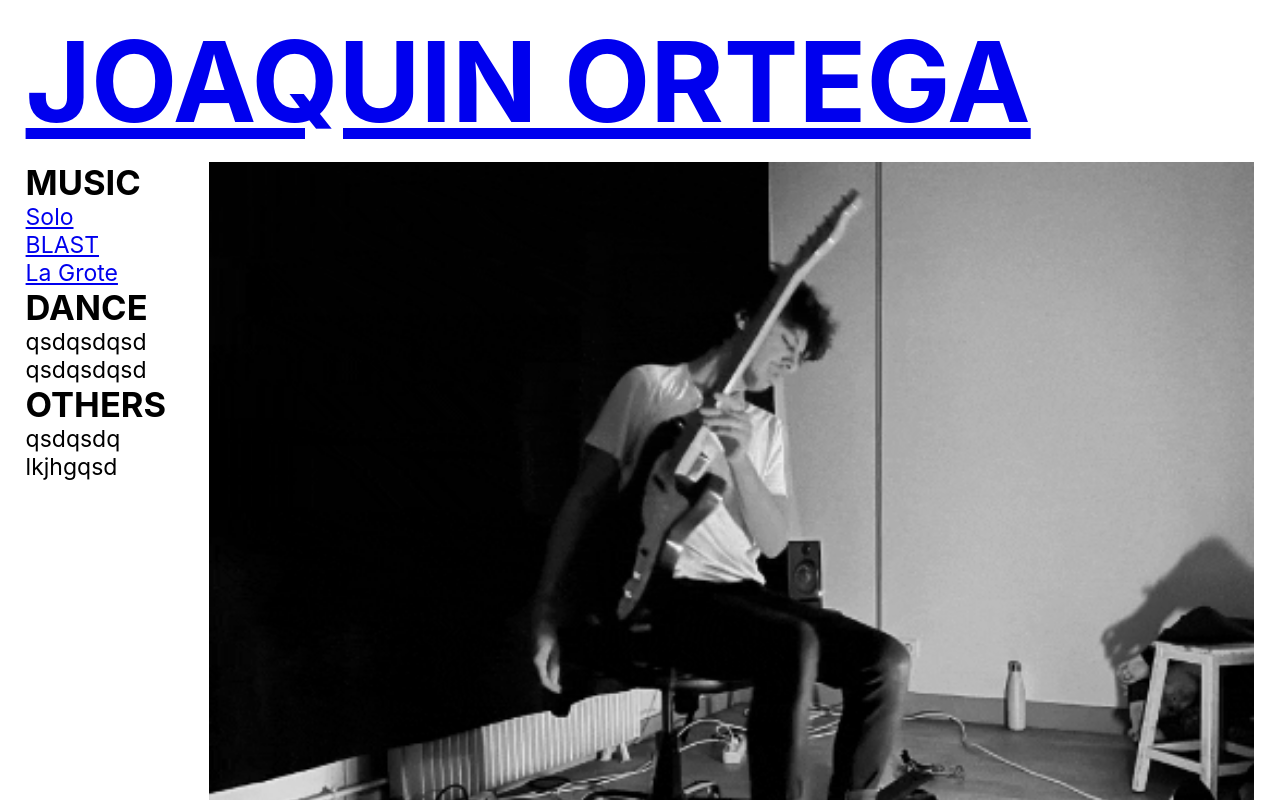
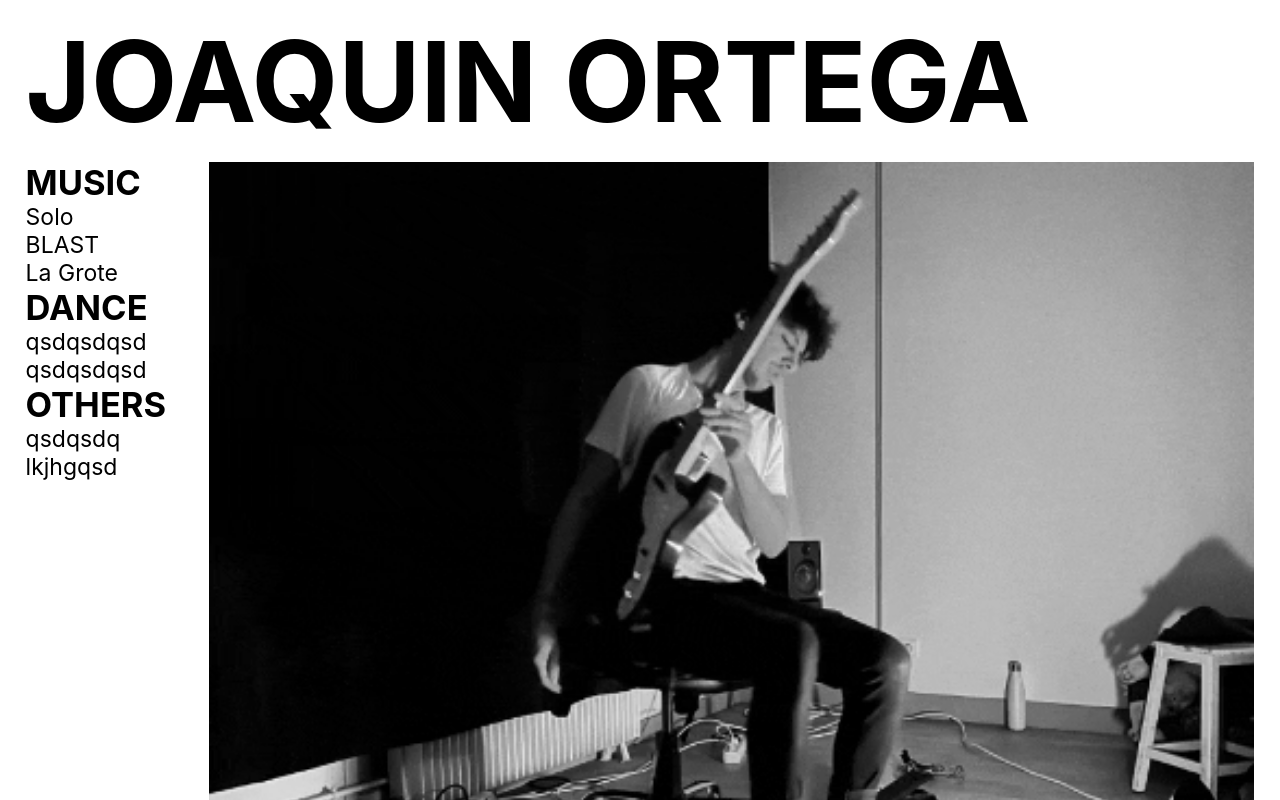
Before and after one commit to d0m111/jo, a React (Create React App) app: page / in a window 1280 px wide. Shown: the top 800 px of the page. Built offline with nearby package versions, Linux system fonts and the light colour scheme.

Commit message:
textmark glitch gif

```diff
--- a/src/App.css
+++ b/src/App.css
@@ -5,12 +5,29 @@
 h1 {
      width: 84%;
     margin: 1% 2%;
-    /* text-align: center; */
     font-size: 7em;
 }
 
-h1:hover{
-     background-color: pink;
+.title-deco:hover{
+     color: transparent;
+     font-size: 1em;
+     background-size: 100%;
+     background: url(https://thumbs.gfycat.com/ShorttermEasyFerret-size_restricted.gif);
+     background-clip: text;
+     -webkit-background-clip: text;
+}
+
+/* h1:hover{
+     color: transparent;
+     background-size: 500%;
+     background: url(https://thumbs.gfycat.com/ShorttermEasyFerret-size_restricted.gif);
+     background-clip: text;
+     -webkit-background-clip: text;
+} */
+
+.link{
+     color: black;
+     text-decoration: none;
 }
 
 .body {
--- a/src/App.js
+++ b/src/App.js
@@ -7,7 +7,10 @@ import Header from './components/Header';
 function App() {
   return (
     <div className="App">
-        <h1><Link to={`/`}>JOAQUIN ORTEGA</Link></h1>
+        <h1><Link to={`/`} className="link title-deco">JOAQUIN ORTEGA</Link></h1>
+        {/* <div>
+            <h1 ><Link to={`/`} className="link title-deco">JOAQUIN ORTEGA</Link></h1>
+        </div> */}
         <div className='body'>
           <Header />
 
--- a/src/components/Header.jsx
+++ b/src/components/Header.jsx
@@ -10,9 +10,9 @@ export default function Header() {
                <nav>
                     <h2>MUSIC</h2>
                     <ul>
-                         <li><Link to={`/solo`}>Solo</Link></li>
-                         <li><Link to={`/blast`}>BLAST</Link></li>
-                         <li><Link to={`/laGrote`}>La Grote</Link></li>
+                         <li><Link to={`/solo`} className="link title-deco">Solo</Link></li>
+                         <li><Link to={`/blast`} className="link title-deco">BLAST</Link></li>
+                         <li><Link to={`/laGrote`} className="link title-deco">La Grote</Link></li>
                          {/* <li>La Grote</li> */}
                     </ul>
                     <h2>DANCE</h2>
@@ -25,7 +25,14 @@ export default function Header() {
                          <li>qsdqsdq</li>
                          <li>lkjhgqsd</li>
                     </ul>
+
                </nav>
+               <div className="socials">
+
+                         <i class="fa-brands fa-facebook"></i>
+                         <i class="fa-brands fa-bandcamp"></i>
+                         <i class="fa-brands fa-soundcloud"></i>
+                    </div>
           </div>
      );
 }
--- a/src/components/solo.jsx
+++ b/src/components/solo.jsx
@@ -3,7 +3,7 @@ import React from "react";
 export default function Solo(){
     return (
         <div>
-            <p>PROYECTO SOLO</p>
+            <p className="title-deco">PROYECTO SOLO</p>
         </div>
     )
 }
--- a/src/styles/header.css
+++ b/src/styles/header.css
@@ -20,6 +20,10 @@ ul li {
 }
 
 ul li:hover {
-    background-color: pink;
-    /* color: rgb(255, 5, 5); */
+    font-weight: 600;
 }
+
+.socials{
+    display: flex;
+    flex-direction: row;
+}
```
Also changed, not shown: src/assets/noise-background.gif (added), 1 other file (tests, documents, lock files or other folders).
